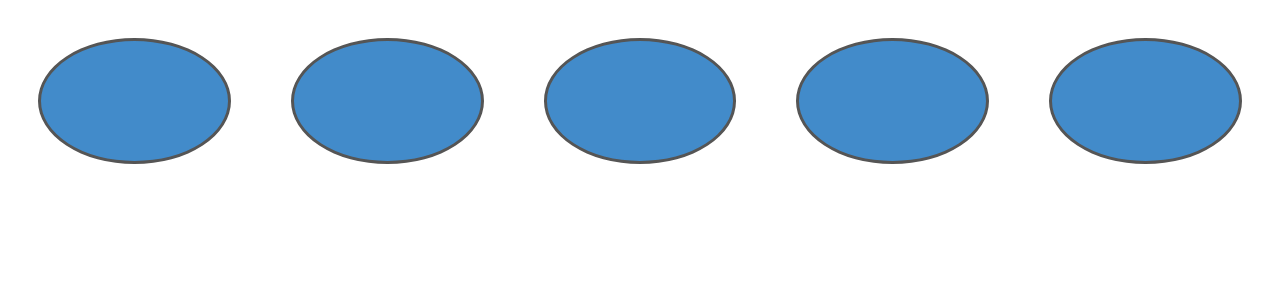
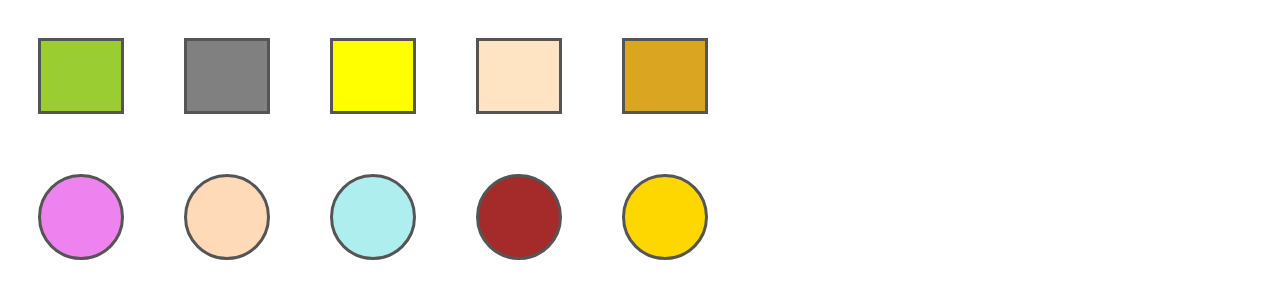
Before and after one commit to MartinCGit/EjerciciosHTMLCSS, a plain HTML site: page CSS/Ejercicio1/index.html in a window 1280 px wide. Drawn offline with Linux system fonts and the light colour scheme.

Commit message:
Realizado ejercicio 1 CSS

```diff
--- a/CSS/Ejercicio1/index.html
+++ b/CSS/Ejercicio1/index.html
@@ -7,12 +7,19 @@
     <link rel="stylesheet" href="style.css">
 </head>
 <body>
-    <div class="wrapper" style="display: flex;">
-        <div class="cuadrado"></div>
-        <div class="cuadrado"></div>
-        <div class="cuadrado"></div>
-        <div class="cuadrado"></div>
-        <div class="cuadrado"></div>
+    <div class="dibujo" style="display: flex;">
+        <div class="cuadrado" style="display: inline;"></div>
+        <div class="cuadrado" style="display: inline;"></div>
+        <div class="cuadrado" style="display: inline;"></div>
+        <div class="cuadrado" style="display: inline;"></div>
+        <div class="cuadrado" style="display: inline;"></div>
+    </div>
+    <div class="dibujo" style="display: flex;">
+        <div class="cuadradoredondo" style="display: inline;"></div>
+        <div class="cuadradoredondo" style="display: inline;"></div>
+        <div class="cuadradoredondo" style="display: inline;"></div>
+        <div class="cuadradoredondo" style="display: inline;"></div>
+        <div class="cuadradoredondo" style="display: inline;"></div>
     </div>
 </body>
 </html>
--- a/CSS/Ejercicio1/style.css
+++ b/CSS/Ejercicio1/style.css
@@ -1,25 +1,74 @@
+.cuadrado {
+    height: 50px;
+    padding: 10px;
+    min-width: 60px;
+    margin: 30px;
+    background-color: black;
+    border: 3px solid #555;
+}
 
-.cuadrado{
+.cuadrado:nth-child(1) {
+    background-color: yellowgreen;
+    border: 3px solid #555;
+
+}
+
+.cuadrado:nth-child(2) {
+    background-color: gray;
+    border: 3px solid #555;
+}
+
+.cuadrado:nth-child(3) {
+    background-color: yellow;
+    border: 3px solid #555;
+}
+
+.cuadrado:nth-child(4) {
+    background-color: bisque;
+    border: 3px solid #555;
+
+}
+
+.cuadrado:nth-child(5) {
+    background-color: goldenrod;
+    border: 3px solid #555;
+}
+
+/* redondo */
+
+.cuadradoredondo {
+    height: 50px;
+    padding: 10px;
     min-height: 60px;
     min-width: 60px;
-    background-color: blueviolet;
-    padding: 10px;
     margin: 30px;
-    border: 5px solid transparent;
-    cursor: not-allowed;
-    /* pointer-events -> hace que no sea clickable */
-    /*pointer-events: none;*/
+    background-color: black;
+    border: 3px solid #555;
     border-radius: 50%;
-    margin: 30px;
-    cursor: pointer;
-}
-.cuadrado {
-    width: 250px;
-    height: 100px;
-    border: 3px solid #555;
-    background: #428bca;
 }
 
-.cuadrado:hover{
-    border: 5px solid yellow;
+.cuadradoredondo:nth-child(1) {
+    background-color: violet;
+    border: 3px solid #555;
+
 }
+
+.cuadradoredondo:nth-child(2) {
+    background-color: peachpuff;
+    border: 3px solid #555;
+}
+
+.cuadradoredondo:nth-child(3) {
+    background-color: paleturquoise;
+    border: 3px solid #555;
+}
+
+.cuadradoredondo:nth-child(4) {
+    background-color: brown;
+    border: 3px solid #555;
+}
+
+.cuadradoredondo:nth-child(5) {
+    background-color: gold;
+    border: 3px solid #555;
+}
```
